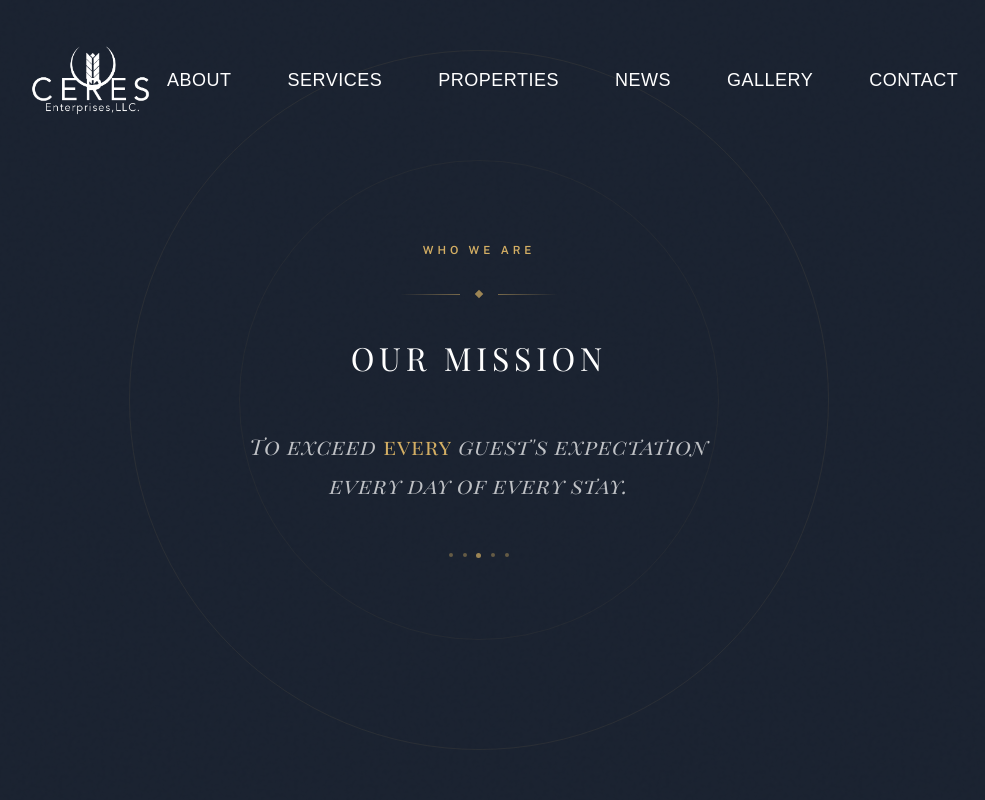
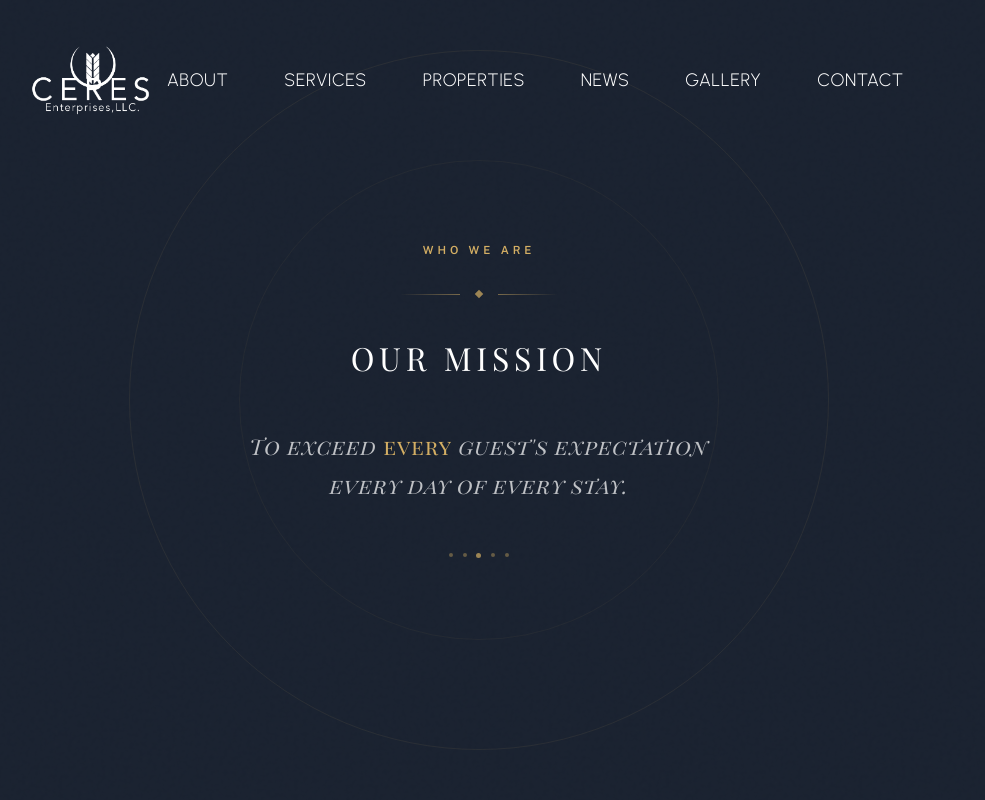
Before and after one commit to hopecris31/ceresWebsite, a website: page public/about.html in a window 1280 px wide. Shown: the top 800 px of the page, without its empty margins (161-1146 px from the left). Drawn offline with nearby package versions, Linux system fonts and the light colour scheme.

Commit message:
navbar consistency

```diff
--- a/public/about.html
+++ b/public/about.html
@@ -8,7 +8,7 @@
     <link href="/css/output.css" rel="stylesheet">
     <link rel="preconnect" href="https://fonts.googleapis.com">
     <link rel="preconnect" href="https://fonts.gstatic.com" crossorigin>
-    <link href="https://fonts.googleapis.com/css2?family=Playfair+Display+SC:ital,wght@0,400;0,700;0,900;1,400;1,700;1,900&family=Public+Sans:ital,wght@0,100..900;1,100..900&display=swap" rel="stylesheet">
+    <link href="https://fonts.googleapis.com/css2?family=Playfair+Display+SC:ital,wght@0,400;0,700;0,900;1,400;1,700;1,900&family=Public+Sans:ital,wght@0,100..900;1,100..900&family=Urbanist:wght@100..900&display=swap" rel="stylesheet">
     <script src="https://cdnjs.cloudflare.com/ajax/libs/gsap/3.12.2/gsap.min.js"></script>
     <script src="/js/main.js" defer></script>
 
--- a/public/css/styles.css
+++ b/public/css/styles.css
@@ -1,5 +1,5 @@
 /* ============================================
-   CERES ENTERPRISES - CUSTOM STYLES
+   CERES ENTERPRISES - styles.css
    ============================================
 
    Table of Contents:
```
Also changed, not shown: public/gallery.html (+1 -1 lines), public/index.html (+1 -1 lines), public/news.html (+1 -1 lines), public/properties.html (+1 -1 lines).
